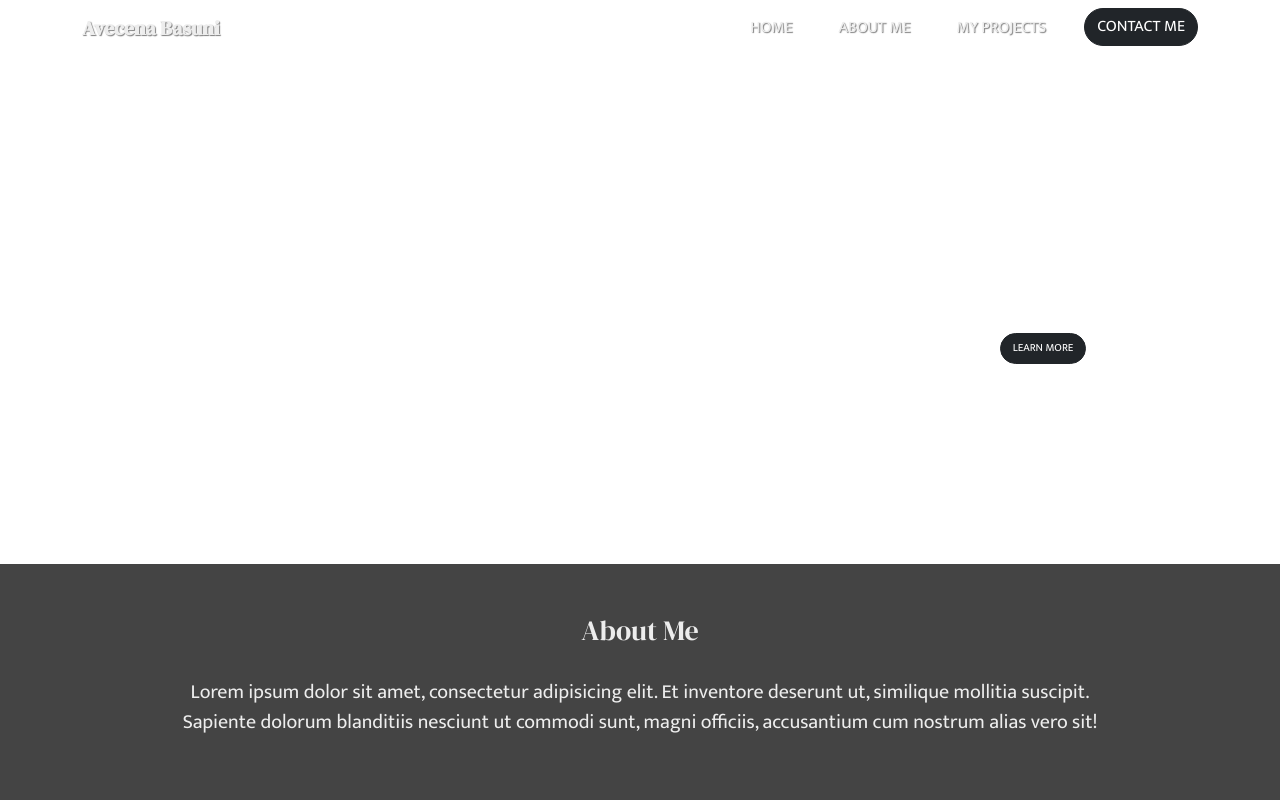
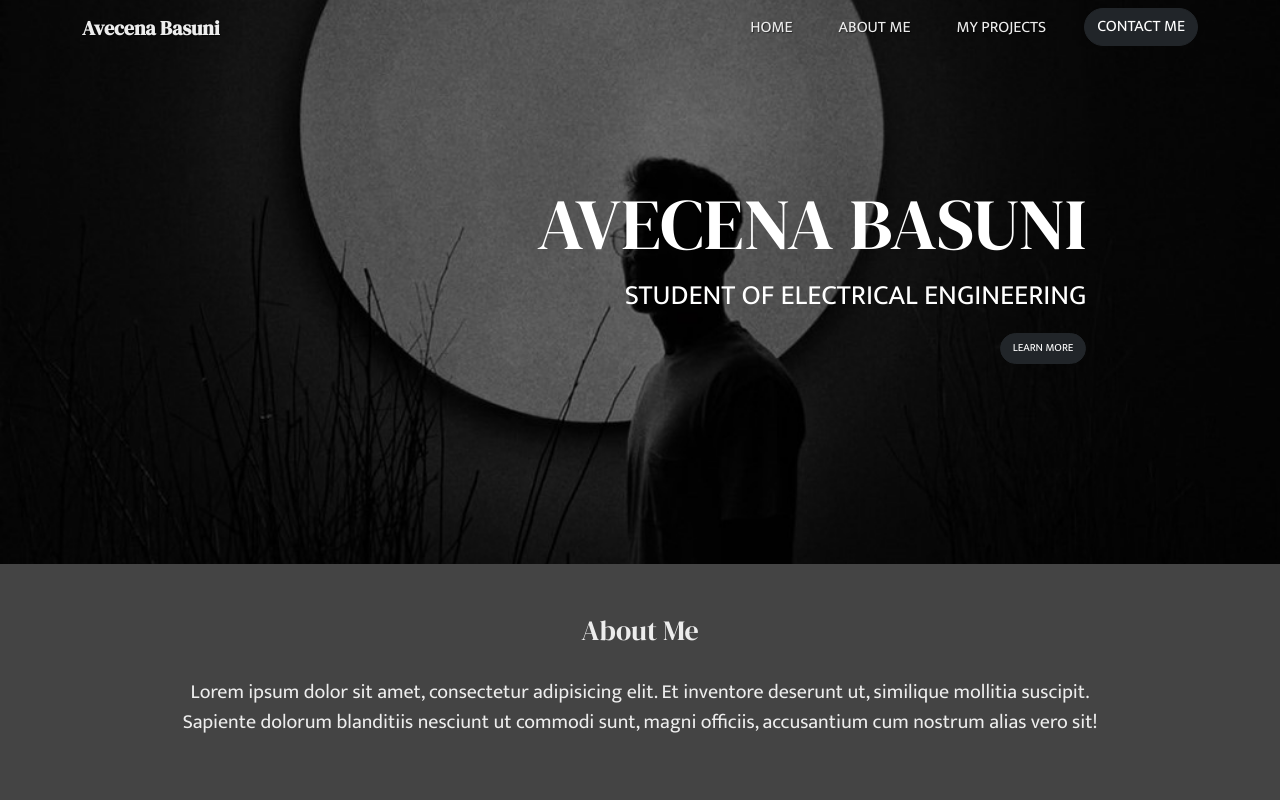
Before and after one commit to avecenabasuni/PortofolioWeb, a plain HTML site: page index.html in a window 1280 px wide. Shown: the top 800 px of the page. Drawn offline with nearby package versions, Linux system fonts and the light colour scheme; the site is published under a folder, as on GitHub Pages, so addresses that start at the root find nothing.

Commit message:
Update style.css

```diff
--- a/style.css
+++ b/style.css
@@ -35,7 +35,7 @@
 
 /* Me */
 #me {
-  background-image: url(/img/jumbotron/5.jpg);
+  background-image: url(img/jumbotron/5.jpg);
   height: 100%;
   background-position: center;
   background-repeat: no-repeat;
```
